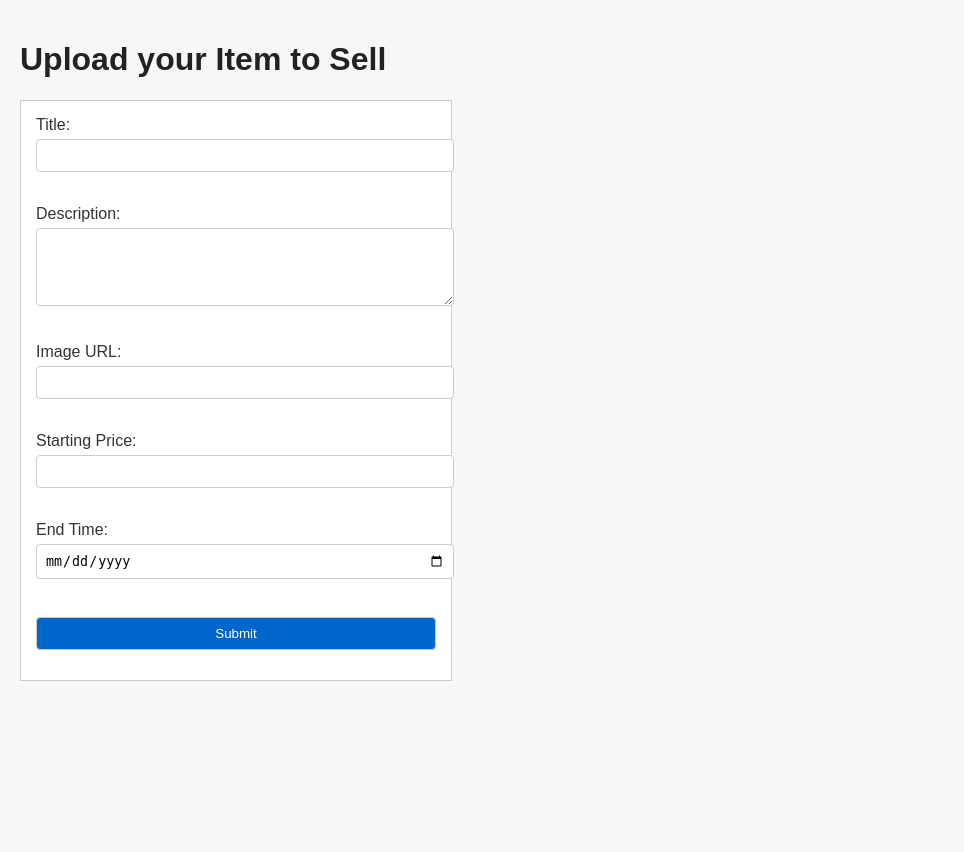
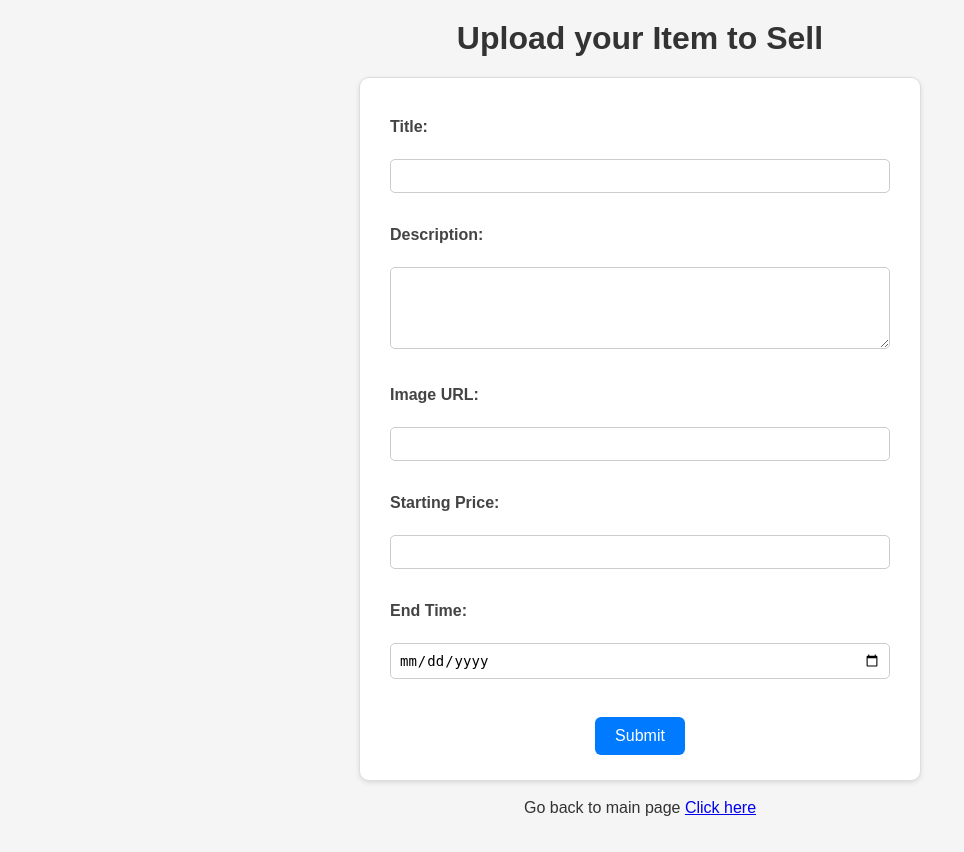
Before and after one commit to minkyu-shim/php-auction-site, a PHP site: page /upload_item.php in a window 1280 px wide. Shown: the whole page, without its empty margins (0-964 px from the left). Before the commit the page ends 681 px from the top, so only its background shows below. Run offline with PHP 8.4, Linux system fonts and the light colour scheme; the visitor is signed in with stand-in values (Sample User, id 1).

Commit message:
css added and minor details updated

```diff
--- a/bid.php
+++ b/bid.php
@@ -60,7 +60,7 @@ if($_SERVER['REQUEST_METHOD'] == 'POST') {
 <html lang="en">
 <head>
     <title>Place a Bid</title>
-    <link rel="stylesheet" href="/css/style.css">
+    <link rel="stylesheet" href="/css/bid_style.css">
 </head>
 <body>
 <h1><?php echo htmlspecialchars($item['title']); ?></h1>
@@ -78,9 +78,9 @@ if($_SERVER['REQUEST_METHOD'] == 'POST') {
     <label>Your Bid:</label><br>
     <input type="number" name="bid_amount" step="0.01" required><br><br>
     <button type="submit">Place Bid</button>
+    <!--Git Branch Feature Add Winning Status-->
+    <?php include 'features/winning_status.php'; ?>
 </form>
-<!--Git Branch Feature Add Winning Status-->
-<?php include 'features/winning_status.php'; ?>
 
 <!-- Git Branch Feature Add Bidding History -->
 <?php include 'features/bidding_history.php'; ?>
--- a/css/style.css
+++ /dev/null
@@ -1,59 +0,0 @@
-body {
-    font-family: Arial, sans-serif;
-    background-color: #f7f7f7;
-    color: #333;
-    margin: 0;
-    padding: 20px;
-}
-
-h1, h2, h3 {
-    color: #222;
-}
-
-a {
-    color: #0066cc;
-    text-decoration: none;
-}
-
-a:hover {
-    text-decoration: underline;
-}
-
-form {
-    background-color: white;
-    padding: 15px;
-    border: 1px solid #ccc;
-    max-width: 400px;
-    margin-bottom: 20px;
-}
-
-input, textarea, button {
-    width: 100%;
-    padding: 8px;
-    margin-top: 5px;
-    margin-bottom: 15px;
-    border: 1px solid #ccc;
-    border-radius: 4px;
-}
-
-button {
-    background-color: #0066cc;
-    color: white;
-    cursor: pointer;
-}
-
-button:hover {
-    background-color: #004999;
-}
-
-.item-card {
-    background-color: white;
-    padding: 15px;
-    border: 1px solid #ddd;
-    margin-bottom: 20px;
-}
-
-img {
-    max-width: 100%;
-    height: auto;
-}
--- /dev/null
+++ b/css/upload_item_style.css
@@ -0,0 +1,78 @@
+/* General Reset */
+body, h1, label, input, textarea, button, p {
+    margin: 0;
+    padding: 0;
+    box-sizing: border-box;
+}
+
+body {
+    font-family: Arial, sans-serif;
+    background-color: #f5f5f5;
+    padding: 20px;
+    text-align: center;
+}
+
+/* Page Title */
+h1 {
+    color: #333;
+    margin-bottom: 20px;
+}
+
+/* Error message */
+p {
+    color: red;
+    font-size: 16px;
+    margin-bottom: 15px;
+}
+
+/* Form container */
+form {
+    display: inline-block;
+    text-align: left;
+    background-color: #fff;
+    padding: 25px 30px;
+    border-radius: 10px;
+    border: 1px solid #ddd;
+    box-shadow: 0 2px 5px rgba(0,0,0,0.1);
+    max-width: 500px;
+    width: 100%;
+}
+
+/* Labels */
+label {
+    font-weight: bold;
+    display: block;
+    margin-top: 15px;
+    color: #444;
+}
+
+/* Inputs and textarea */
+input[type="text"],
+input[type="number"],
+input[type="date"],
+textarea {
+    width: 100%;
+    padding: 8px;
+    margin-top: 5px;
+    font-size: 14px;
+    border: 1px solid #ccc;
+    border-radius: 5px;
+    resize: vertical;
+}
+
+/* Submit Button */
+button {
+    display: block;
+    margin: 20px auto 0 auto;
+    padding: 10px 20px;
+    background-color: #007bff;
+    color: white;
+    border: none;
+    font-size: 16px;
+    border-radius: 6px;
+    cursor: pointer;
+}
+
+button:hover {
+    background-color: #0056b3;
+}
--- a/index.php
+++ b/index.php
@@ -8,7 +8,7 @@ include "db.php";
 <head>
     <meta charset="UTF-8">
     <title>Auction Homepage</title>
-    <link rel="stylesheet" href="/css/style.css">
+    <link rel="stylesheet" href="/css/index_style.css">
 </head>
 <body>
 
--- a/login.php
+++ b/login.php
@@ -9,7 +9,7 @@ include "features/login_auth.php"; // checks user login info
 <head>
     <meta charset="UTF-8">
     <title>Login</title>
-    <link rel="stylesheet" href="/css/style.css">
+    <link rel="stylesheet" href="/css/login_style.css">
 </head>
 <body>
 <h2>Login</h2>
--- a/signup.php
+++ b/signup.php
@@ -48,7 +48,7 @@ if($_SERVER['REQUEST_METHOD'] == 'POST'){
 <head>
     <meta charset="UTF-8">
     <title>Login</title>
-    <link rel="stylesheet" href="/css/style.css">
+    <link rel="stylesheet" href="/css/signup_style.css">
 </head>
 <body>
 <h2>Signup</h2>
--- a/upload_item.php
+++ b/upload_item.php
@@ -48,7 +48,7 @@ if ($_SERVER['REQUEST_METHOD'] == 'POST') {
 <html>
 <head>
     <title>Upload Item</title>
-    <link rel="stylesheet" href="/css/style.css">
+    <link rel="stylesheet" href="/css/upload_item_style.css">
 </head>
 <body>
 <h1>Upload your Item to Sell</h1>
@@ -74,5 +74,8 @@ if ($_SERVER['REQUEST_METHOD'] == 'POST') {
     <button type="submit">Submit</button>
 </form>
 
+<br><br>
+<p style="color: #333333">Go back to main page <a href="index.php">Click here</a></p>
+
 </body>
 </html>
```
Also changed, not shown: css/bid_style.css (added, +144 -0 lines), css/index_style.css (added, +71 -0 lines), css/login_style.css (added, +93 -0 lines), css/signup_style.css (added, +94 -0 lines).
